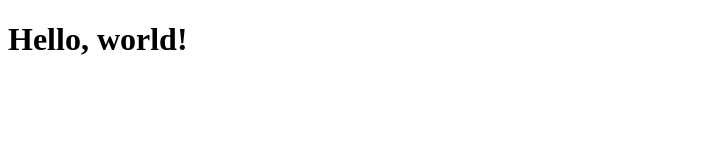
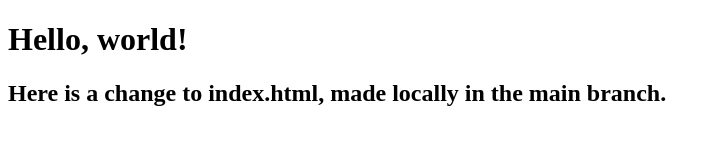
Before and after one commit to rja87sd/learn-git-branching, a plain HTML site: page index.html in a window 1280 px wide. Shown: the whole page, without its empty margins (0-721 px from the left). Drawn offline with Linux system fonts and the light colour scheme.

Commit message:
Made changes locally to index.html.

```diff
--- a/index.html
+++ b/index.html
@@ -9,5 +9,6 @@
     <h1>
       Hello, world!
     </h1>
+    <h2>Here is a change to index.html, made locally in the main branch.</h2>
 </body>
 </html>
```
